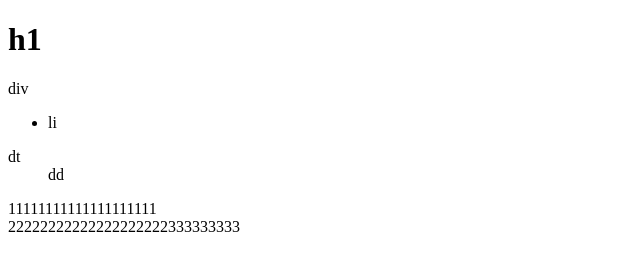
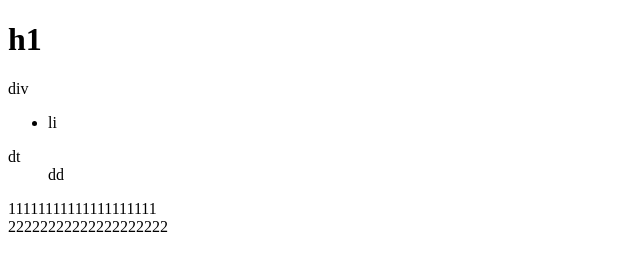
Before and after one commit to dingpanfeng/MyBatisGen, a plain HTML site: page index.html in a window 1280 px wide. Shown: the whole page, without its empty margins (0-640 px from the left). Drawn offline with Linux system fonts and the light colour scheme.

Commit message:
Revert "11"
This reverts commit 17fc8231287199f2a002fb4f25792cb5ff021a11.

```diff
--- a/index.html
+++ b/index.html
@@ -80,6 +80,6 @@
 		<dd>dd</dd>
 	</dl>
     <div>11111111111111111111</div>
-    <div>22222222222222222222333333333</div>
+    <div>22222222222222222222</div>
 </body>
 </html>
```
